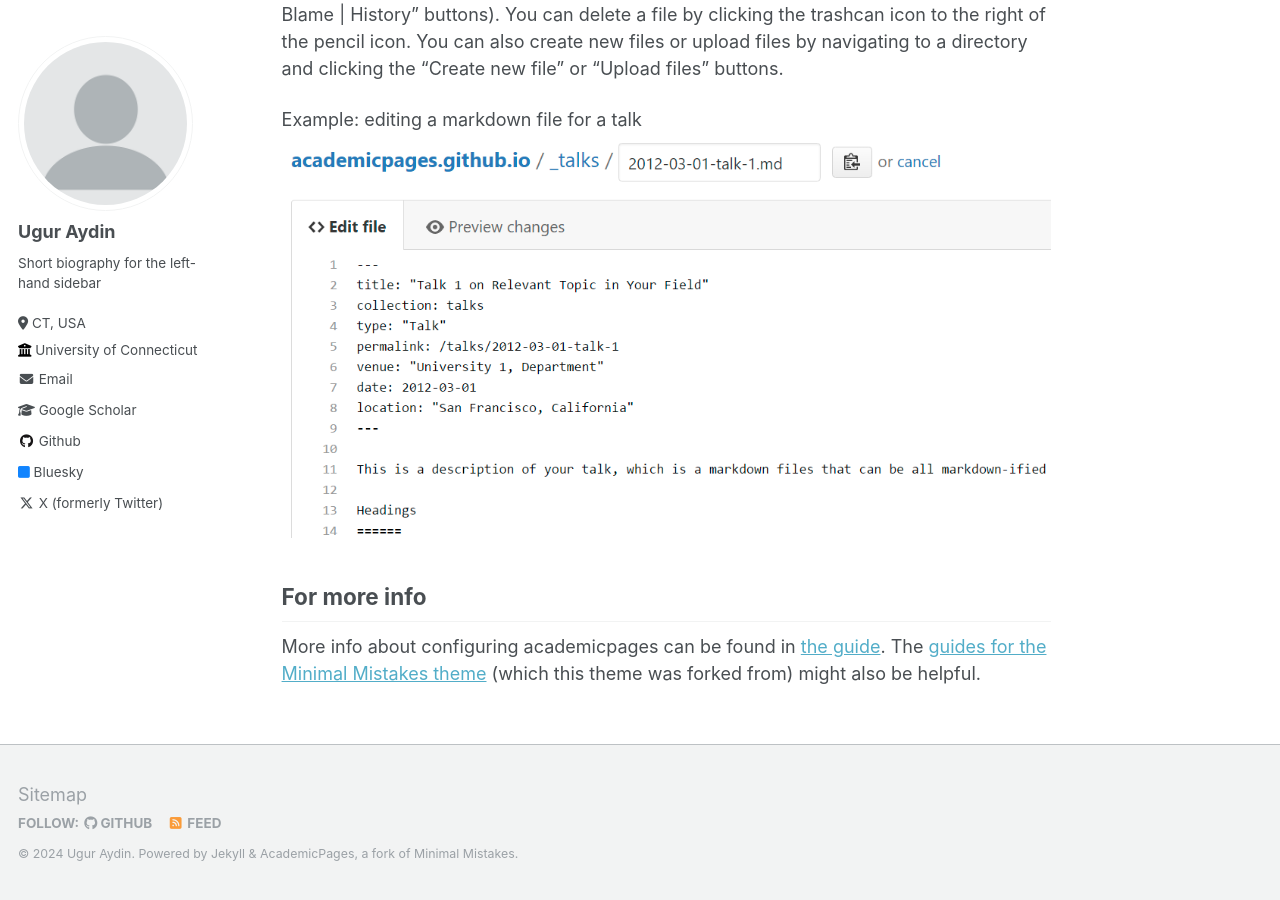
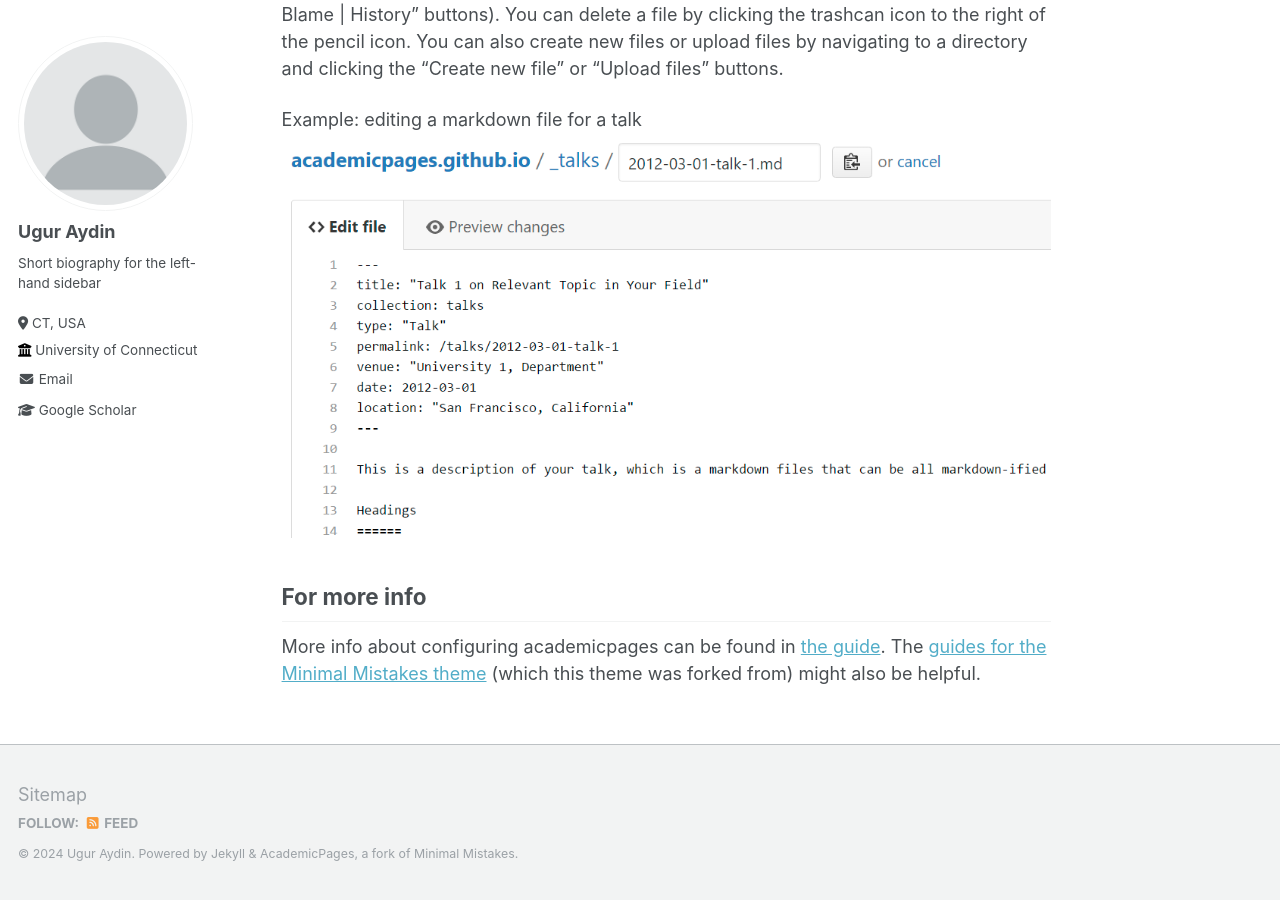
Before and after one commit to ugurcaydin/ugurcaydin.github.io, a Jekyll site: the page built from _pages/about.md, in a window 1280 px wide and 900 px high, scrolled down 2463 px. Built offline with Jekyll 4.4.1, drawn with Linux system fonts in a browser that asks for light colours.

Commit message:
Update _config.yml

```diff
--- a/_config.yml
+++ b/_config.yml
@@ -38,37 +38,37 @@ author:
   #researchgate     : # URL
 
   # Repositories and software development
-  bitbucket        : # Username - Update with your username on the site
-  codepen          : # Username
-  dribbble         : # Username
-  github           : "academicpages"
-  kaggle           : # Username
-  stackoverflow    : # User number or user number and name (i.e., use "1" or "1/jeff-atwood")
+  #bitbucket        : # Username - Update with your username on the site
+  #codepen          : # Username
+  #dribbble         : # Username
+  #github           : "academicpages"
+  #kaggle           : # Username
+  #stackoverflow    : # User number or user number and name (i.e., use "1" or "1/jeff-atwood")
 
   # Social media
-  bluesky          : "bsky.app" # Replace this with you Bluesky username
-  facebook         : # Username
-  flickr           : # Username
-  foursquare       : # Username
-  goodreads        : # Username
-  google_plus      : # Username
-  keybase          : # Username
-  instagram        : # Username
-  lastfm           : # Username
-  linkedin         : # Username
-  mastodon         : # URL
-  medium           : # URL
-  pinterest        : # Username
-  soundcloud       : # Username
-  steam            : # Username
-  telegram         : # URL
-  tumblr           : # Username
-  twitter          : "UniofOxford"  # Replace this with your X / Twitter handle
-  vine             : # Username
-  weibo            : # Username
-  wikipedia        : # Username
-  xing             : # Username
-  youtube          : # Username
+  #bluesky          : "bsky.app" # Replace this with you Bluesky username
+  #facebook         : # Username
+  #flickr           : # Username
+  #foursquare       : # Username
+  #goodreads        : # Username
+  #google_plus      : # Username
+  #keybase          : # Username
+  #instagram        : # Username
+  #lastfm           : # Username
+  #linkedin         : # Username
+  #mastodon         : # URL
+  #medium           : # URL
+  #pinterest        : # Username
+  #soundcloud       : # Username
+  #steam            : # Username
+  #telegram         : # URL
+  #tumblr           : # Username
+  #twitter          : "UniofOxford"  # Replace this with your X / Twitter handle
+  #vine             : # Username
+  #weibo            : # Username
+  #wikipedia        : # Username
+  #xing             : # Username
+  #youtube          : # Username
 
 
 # Site Settings
```
